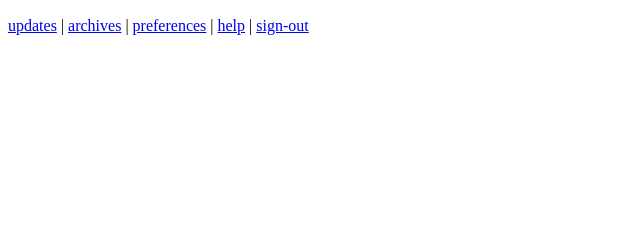
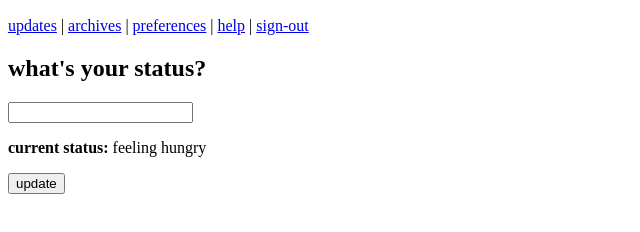
Before and after one commit to hannasophian/html-twitter-base, a website: page index.html in a window 1280 px wide. Shown: the part 50-282 px from the top of the page, without its empty margins (0-640 px from the left). Drawn offline with Linux system fonts and the light colour scheme.

Commit message:
Added status entry section

```diff
--- a/index.html
+++ b/index.html
@@ -15,5 +15,14 @@
         <a href="https://twitter.com/?lang=en">sign-out</a>
       </p>
     </header>
+    <main>
+      <!-- Status entry secton -->
+      <section>
+        <h1>what's your status?</h1>
+        <input type="text" id="status" name="status">
+        <p><b>current status:</b> feeling hungry</p>
+        <button type="button">update</button>
+      </section>
+    </main>
   </body>
 </html>
```
